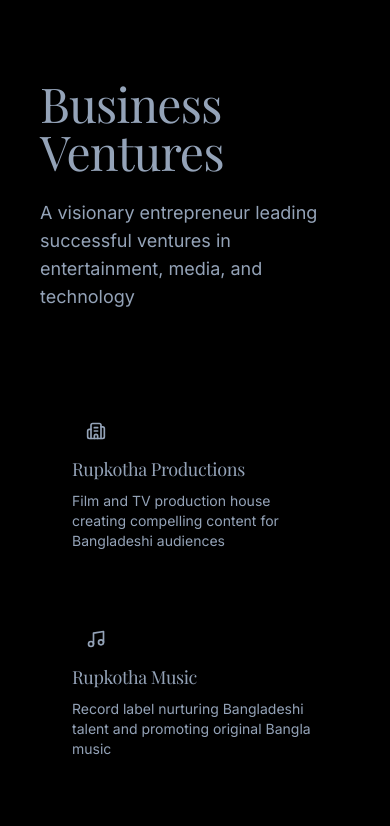
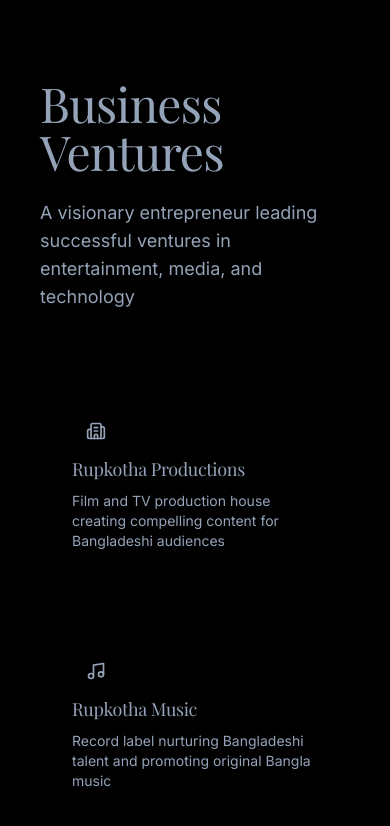
Before and after one commit to Yousuf-Mohammad/portfolio-enamul-kabir, a Next.js app: page / in a window 390 px wide. Shown: the part 11174-12000 px from the top of the page. Built offline with nearby package versions, Linux system fonts and the light colour scheme; a web font is replaced by a local one.

Commit message:
Enhance VenturesSection layout with improved grid spacing and responsive border classes for large screens.

```diff
--- a/app/(mainwebsite)/components/VenturesSection.tsx
+++ b/app/(mainwebsite)/components/VenturesSection.tsx
@@ -65,7 +65,7 @@ export function VenturesSection() {
         </motion.div>
 
         {/* Ventures Grid */}
-        <div className="grid md:grid-cols-2 lg:grid-cols-4">
+        <div className="grid gap-8 md:grid-cols-2 lg:grid-cols-4 lg:gap-0">
           {ventures.map((venture, index) => {
             const Icon = venture.icon;
 
@@ -81,7 +81,7 @@ export function VenturesSection() {
             const isFirstCol = col === 0;
             const isLastCol = col === cols - 1;
 
-            // Build border classes dynamically
+            // Build border classes dynamically (only for large screens)
             const borderClasses = [];
 
             // Top border - only if not first row
@@ -116,7 +116,7 @@ export function VenturesSection() {
                 whileInView={{ opacity: 1, y: 0 }}
                 viewport={{ once: true }}
                 transition={{ duration: 0.6, delay: index * 0.05 }}
-                className={`p-8 hover:text-slate-900 transition-all group bg-black border-none lg:border-slate-400  ${borderClasses.join(' ')}`}
+                className={`p-8 hover:text-slate-900 transition-all group bg-black lg:border-slate-400 ${borderClasses.map(cls => `lg:${cls}`).join(' ')}`}
               >
                     <div className="w-12 h-12 flex items-center justify-center transition-all text-slate-400">
                   <Icon size={20} />
```
